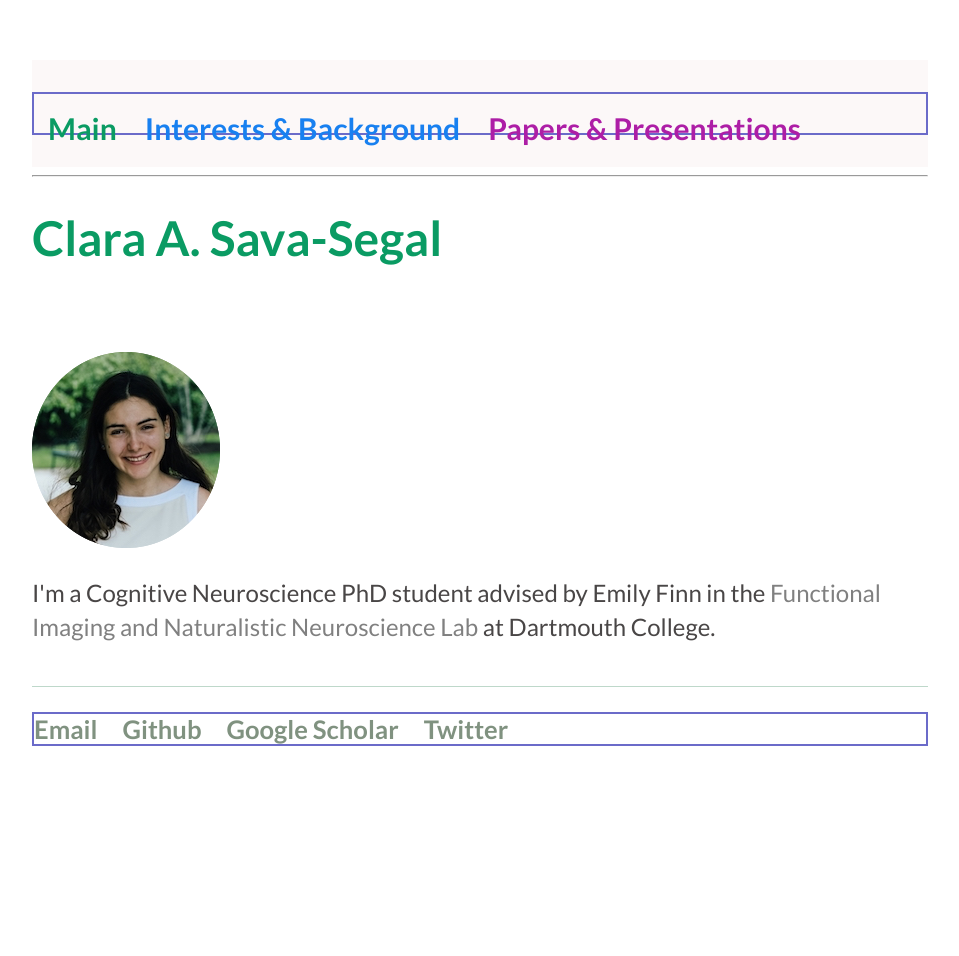
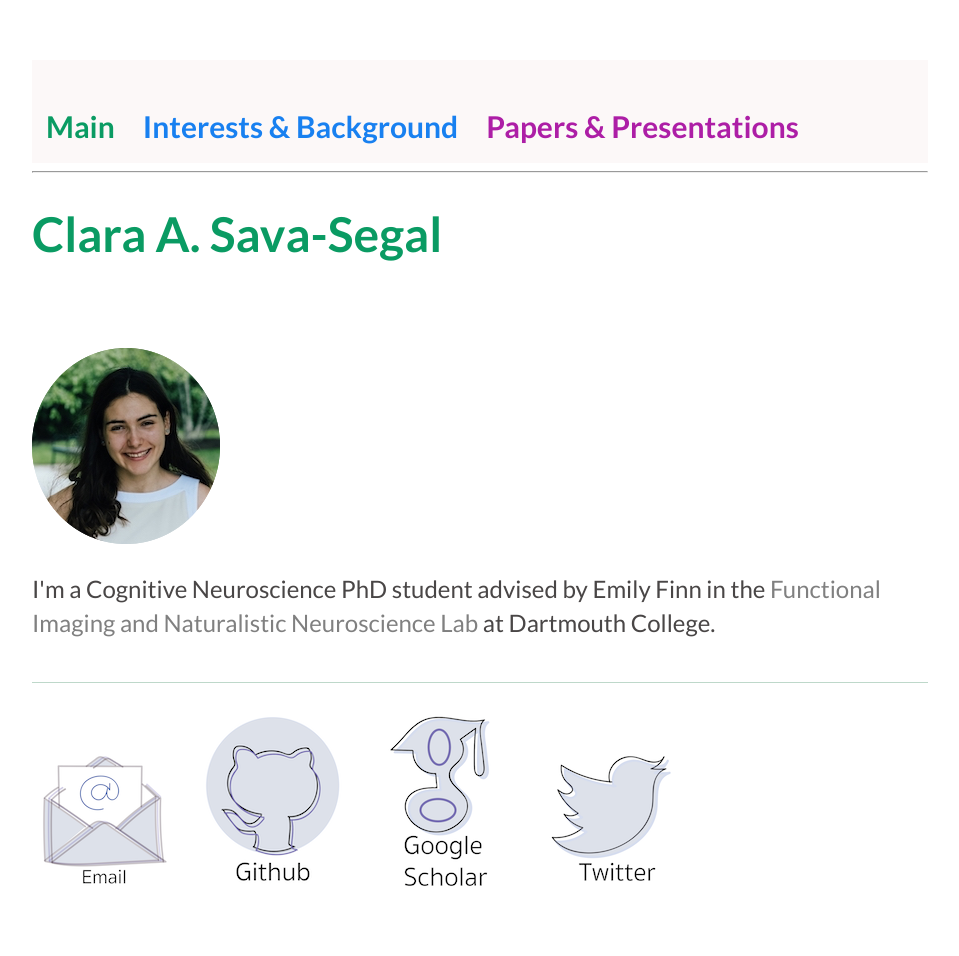
Before and after one commit to csavasegal/csavasegal.github.io, a Jekyll site: the page built from index.html, in a window 1280 px wide. Shown: the whole page, without its empty margins (160-1119 px from the left). Built offline with Jekyll 4.4.1, drawn with Linux system fonts in a browser that asks for light colours; before the commit the page ends 900 px from its top, so only the background shows below that.

Commit message:
Add files via upload

```diff
--- a/_layouts/default.html
+++ b/_layouts/default.html
@@ -46,10 +46,16 @@
 			</div>
 			<footer>
 	    		<ul>
-                    <li><a href="mailto:csava.gr@dartmouth.edu">Email</a></li>
+                    <!-- <li><a href="mailto:csava.gr@dartmouth.edu">Email</a></li>
                     <li><a href="https://github.com/csavasegal">Github</a></li>
                     <li><a href="https://scholar.google.com/citations?user=c0vFC1MAAAAJ&hl=en">Google Scholar</a></li>
-                    <li><a href="https://twitter.com/csavasegal">Twitter</a></li>
+					<li><a href="https://scholar.google.com/citations?user=c0vFC1MAAAAJ&hl=en"><img src="../img/sava-segal_clara.png"/></a></li>
+
+                    <li><a href="https://twitter.com/csavasegal">Twitter</a></li> -->
+					<li><a href="mailto:csava.gr@dartmouth.edu"><img src="../img/email.png"/></a></li>
+                    <li><a href="https://github.com/csavasegal"><img src="../img/github.png"/></a></li>
+                    <li><a href="https://scholar.google.com/citations?user=c0vFC1MAAAAJ&hl=en"><img src="../img/scholar.png"/></a></li>
+                    <li><a href="https://twitter.com/csavasegal"><img src="../img/twitter.png"/></a></li>
 
 				</ul>
 			</footer>
--- a/css/main.css
+++ b/css/main.css
@@ -4,7 +4,6 @@ body {
 }
 nav ul, footer ul {
     font-family:'Lato', 'Lato','Lato';
-    border: 2px solid rgb(107, 107, 201);
     padding: 0px;
     list-style: none;
     font-weight: bold;
```
Also changed, not shown: img/email.png (added), img/github.png (added), img/scholar.png (added), img/twitter.png (added).
